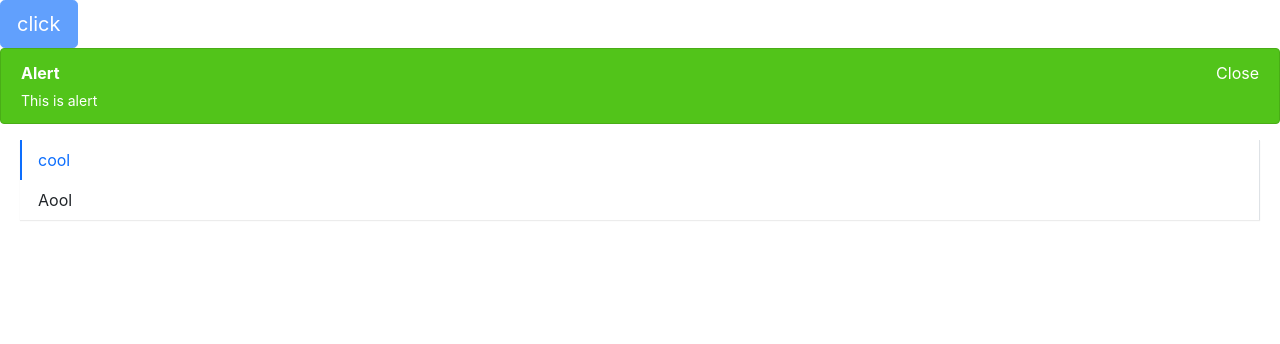
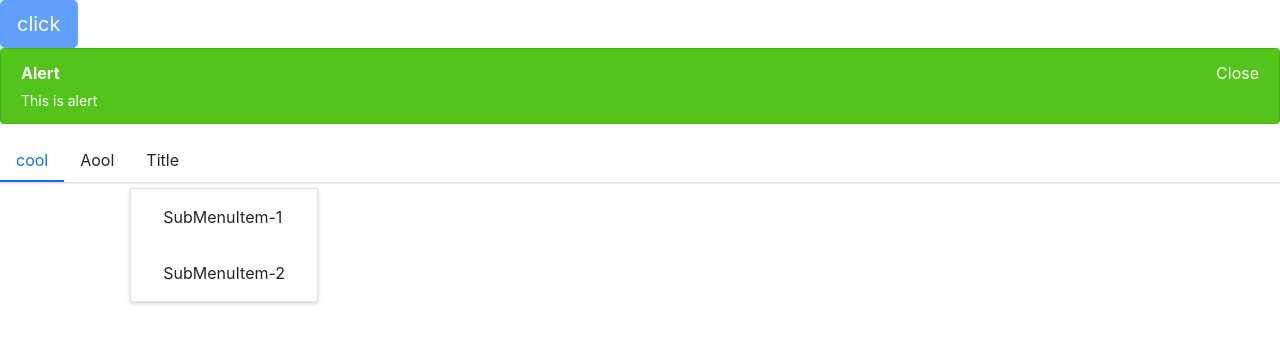
Before and after one commit to TimurJiangShan/AntdComponent, a React app in the folder kekecomponent/: page / in a window 1280 px wide. Shown: the top 344 px of the page. Built offline with nearby package versions, Linux system fonts and the light colour scheme; the HTML template or start-up script is replaced by a standard one.

Commit message:
Add SubMenu

```diff
--- a/kekecomponent/src/App.tsx
+++ b/kekecomponent/src/App.tsx
@@ -1,6 +1,7 @@
 import React from "react";
 import Menu from "./component/Menu/menu";
 import MenuItem from "./component/Menu/menuItem";
+import SubMenu from "./component/Menu/subMenu";
 import Alert, { Type } from "./component/Alert/alert";
 import Button, { ButtonSize, ButtonType } from "./component/Button/button";
 
@@ -12,9 +13,13 @@ const App = () => {
           click
         </Button>
         <Alert type={Type.Success} />
-        <Menu defaultIndex="0" mode="vertical">
-          <MenuItem index="0">cool</MenuItem>
-          <MenuItem index="1">Aool</MenuItem>
+        <Menu defaultIndex="0" mode="horizontal">
+          <MenuItem>cool</MenuItem>
+          <MenuItem>Aool</MenuItem>
+          <SubMenu title="Title">
+            <MenuItem>SubMenuItem-1</MenuItem>
+            <MenuItem>SubMenuItem-2</MenuItem>
+          </SubMenu>
           <div>123</div>
         </Menu>
       </header>
--- a/kekecomponent/src/component/Button/button.tsx
+++ b/kekecomponent/src/component/Button/button.tsx
@@ -58,6 +58,8 @@ const Button: React.FC<ButtonProps> = (props: ButtonProps) => {
       </a>
     );
   }
+
+  // props.children 本质上可以是任何类型，是透明的
   return (
     // eslint-disable-next-line react/button-has-type,react/jsx-props-no-spreading
     <button className={classes} disabled={disabled} {...restProps}>
--- a/kekecomponent/src/component/Menu/menu.tsx
+++ b/kekecomponent/src/component/Menu/menu.tsx
@@ -60,7 +60,7 @@ const Menu: React.FC<MenuProps> = (props: MenuProps) => {
     return React.Children.map(children, (child, index) => {
       const childElement = child as React.FunctionComponentElement<MenuItemProps>;
       const { displayName } = childElement.type;
-      if (displayName === "MenuItem") {
+      if (displayName === "MenuItem" || displayName === "SubMenu") {
         /*
          * 以 element 元素为样板克隆并返回新的 React 元素。
          * 返回元素的 props 是将新的 props 与原始元素的 props 浅层合并后的结果。
--- /dev/null
+++ b/kekecomponent/src/component/Menu/subMenu.tsx
@@ -0,0 +1,48 @@
+import React, { CSSProperties } from "react";
+import classNames from "classnames";
+import MenuItem, { MenuItemProps } from "component/Menu/menuItem";
+import Menu, { MenuContext } from "./menu";
+
+export interface SubMenuProps {
+  index?: string;
+  className?: string;
+  title: string;
+  children: React.ReactNode;
+}
+
+// 横向菜单要设置 submenu-item的position为relative
+const SubMenu: React.FC<SubMenuProps> = (props: SubMenuProps) => {
+  const { index, className, title, children } = props;
+  const { index: activeIndex, onSelect } = React.useContext(MenuContext);
+  const classes = classNames("menu-item submenu-item", className, {
+    "is-active": activeIndex === index,
+  });
+
+  // 限制children的类型
+  const renderChildren = () => {
+    const childrenComponent = React.Children.map(children, (child) => {
+      const childElement = child as React.FunctionComponentElement<MenuItemProps>;
+      const { displayName } = childElement.type;
+      if (displayName === "MenuItem") {
+        return childElement;
+      }
+      return console.log(
+        "Warning: the children element should be MenuItem type"
+      );
+    });
+    return <ul className="submenu">{childrenComponent}</ul>;
+  };
+
+  return (
+    <li key={index} className={classes}>
+      <div className="submenu-title">{title}</div>
+      {renderChildren()}
+    </li>
+  );
+};
+
+SubMenu.defaultProps = {
+  title: "submenu",
+};
+SubMenu.displayName = "SubMenu";
+export default SubMenu;
```
